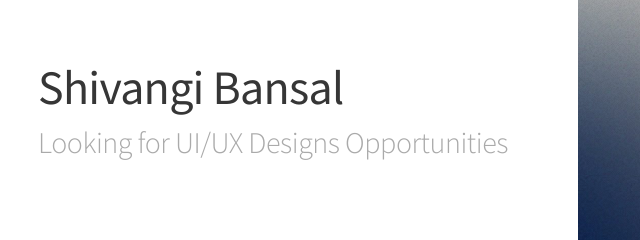
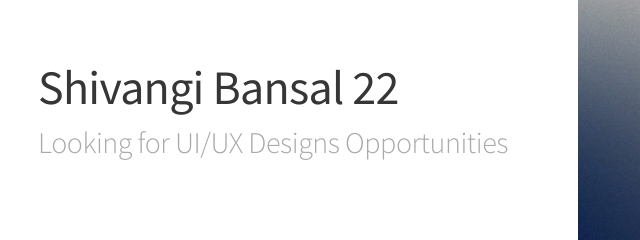
Before and after one commit to ShivangiBansal22/shivangibansal22.github.io, a plain HTML site: page index.html in a window 1280 px wide. Shown: the part 285-525 px from the top of the page, 202-842 px from the left. Drawn offline with Linux system fonts and the light colour scheme.

Commit message:
Updated name

```diff
--- a/index.html
+++ b/index.html
@@ -41,7 +41,7 @@
 						<!-- Me -->
 							<article id="me" class="panel">
 								<header>
-									<h1>Shivangi Bansal</h1>
+									<h1>Shivangi Bansal 22</h1>
 									<p>Looking for UI/UX Designs Opportunities</p>
 								</header>
 								<a href="#work" class="jumplink pic">
```
